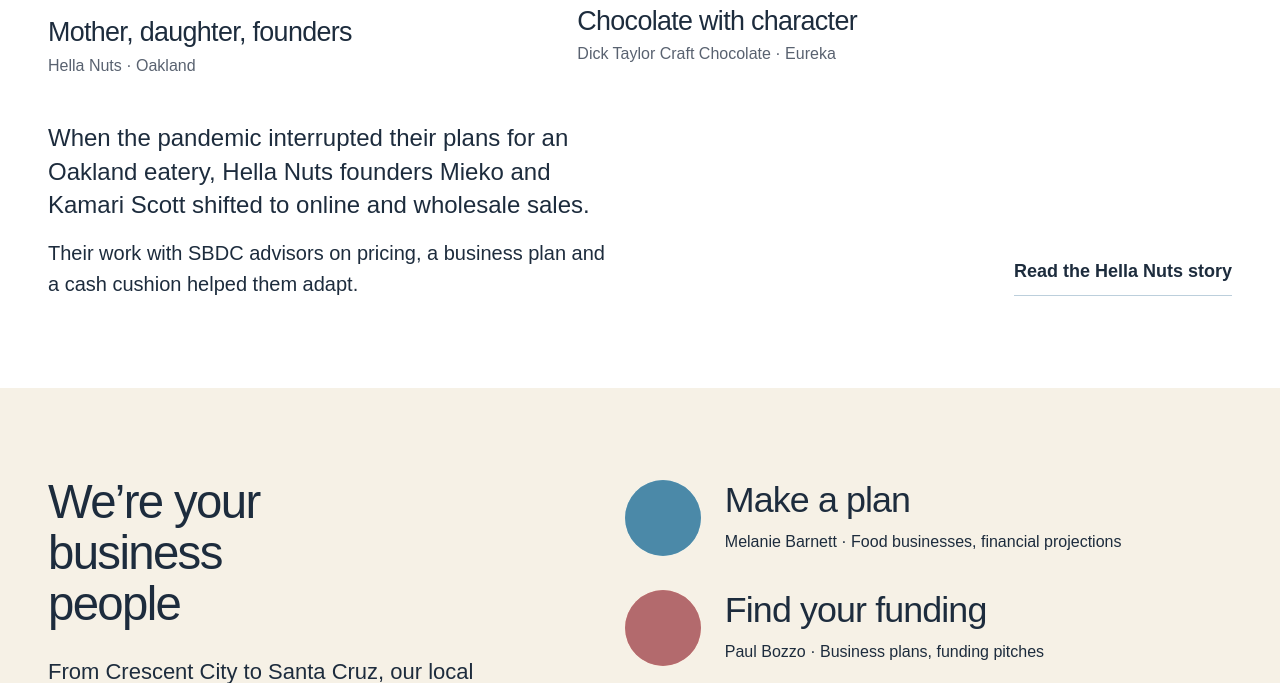
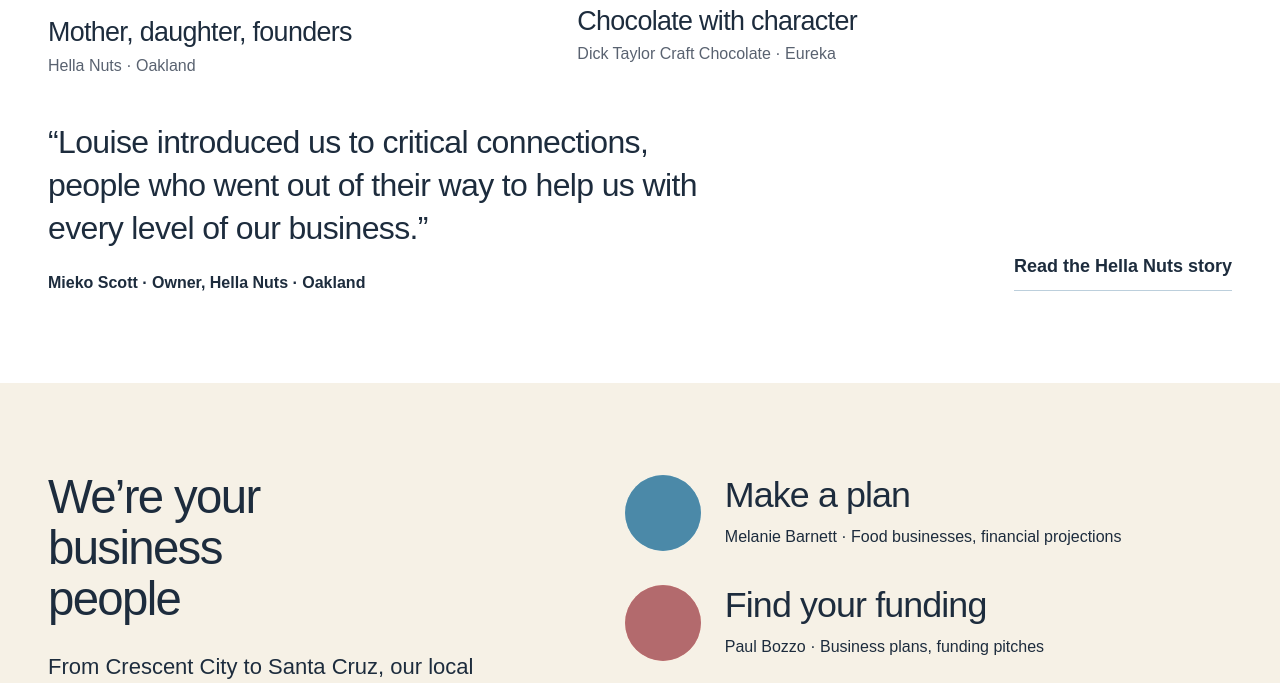
Before and after one commit to aphelps099/MYSBDC27, a PHP site: page /homepage-preview/about.html in a window 1280 px wide. Shown: the part 1729-2412 px from the top of the page. Run offline with PHP 8.4, Linux system fonts and the light colour scheme; some web fonts are replaced; grey boxes are pictures that could not be loaded.

Commit message:
Add sourced client quote within About photo section

```diff
--- a/homepage-preview/about.css
+++ b/homepage-preview/about.css
@@ -165,6 +165,10 @@
 .about-possibility-end p { max-width:none; }
 .about-possibility-end .about-possibility-description { font-size:24px; line-height:1.4; margin-bottom:16px; }
 .about-possibility-end .about-link { flex-shrink:0; margin:0; }
+.about-client-quote { margin:0; max-width:680px; }
+.about-client-quote blockquote { margin:0; padding:0; border:0; }
+.about-client-quote blockquote p { font:400 clamp(24px,2.7vw,32px)/1.35 var(--nova); letter-spacing:-.02em; }
+.about-client-quote figcaption { margin-top:20px; font:600 16px/1.5 var(--nova); letter-spacing:0; }
 .about-people { background:var(--about-cream); color:var(--about-navy); padding:88px 0; }
 .about-people>.shell { display:grid; grid-template-columns:.9fr 1.1fr; column-gap:80px; align-items:start; }
 .about-people h2.about-people-title { grid-column:1; grid-row:1; font:500 clamp(36px,3.7vw,48px)/1.08 var(--nova); letter-spacing:-.035em; max-width:12ch; margin:0 0 26px; }
--- a/homepage-preview/about.html
+++ b/homepage-preview/about.html
@@ -19,7 +19,9 @@
       <figure><img src="https://www.norcalsbdc.org/wp-content/uploads/2021/02/chocolate-friends.jpg" alt="Dick Taylor Craft Chocolate makers with their chocolate and a newspaper feature" width="900" height="900" loading="lazy" decoding="async"><figcaption><span>Chocolate with character</span><small>Dick Taylor Craft Chocolate · Eureka</small></figcaption></figure>
       <figure><img src="https://www.norcalsbdc.org/wp-content/uploads/2026/05/jump-aero-1198x1200.jpeg" alt="Jump Aero first-response aircraft in flight" width="900" height="900" loading="lazy" decoding="async"><figcaption><span>A new way to reach people</span><small>Jump Aero · First-response aviation</small></figcaption></figure>
     </div>
-  <div class="about-possibility-end"><div><p class="about-possibility-description" data-line-reveal>When the pandemic interrupted their plans for an Oakland eatery, Hella Nuts founders Mieko and Kamari Scott shifted to online and wholesale sales.</p><p data-line-reveal>Their work with SBDC advisors on pricing, a business plan and a cash cushion helped them adapt.</p></div><a class="about-link" href="https://www.buttecollegesbdc.com/shared/client-stories/hella-nuts/"><span>Read the Hella Nuts story</span></a></div>
+  <div class="about-possibility-end">
+        <figure class="about-client-quote"><blockquote cite="https://www.buttecollegesbdc.com/shared/client-stories/hella-nuts/"><p data-line-reveal>“Louise introduced us to critical connections, people who went out of their way to help us with every level of our business.”</p></blockquote><figcaption>Mieko Scott · Owner, Hella Nuts · Oakland</figcaption></figure>
+    <a class="about-link" href="https://www.buttecollegesbdc.com/shared/client-stories/hella-nuts/"><span>Read the Hella Nuts story</span></a></div>
 </div></section>
 <section class="about-section about-advisors about-people" id="about-people"><div class="shell">
   <h2 class="about-people-title">We’re your business people</h2>
--- a/wp-theme/mysbdc/assets/css/about.css
+++ b/wp-theme/mysbdc/assets/css/about.css
@@ -165,6 +165,10 @@
 .about-possibility-end p { max-width:none; }
 .about-possibility-end .about-possibility-description { font-size:24px; line-height:1.4; margin-bottom:16px; }
 .about-possibility-end .about-link { flex-shrink:0; margin:0; }
+.about-client-quote { margin:0; max-width:680px; }
+.about-client-quote blockquote { margin:0; padding:0; border:0; }
+.about-client-quote blockquote p { font:400 clamp(24px,2.7vw,32px)/1.35 var(--nova); letter-spacing:-.02em; }
+.about-client-quote figcaption { margin-top:20px; font:600 16px/1.5 var(--nova); letter-spacing:0; }
 .about-people { background:var(--about-cream); color:var(--about-navy); padding:88px 0; }
 .about-people>.shell { display:grid; grid-template-columns:.9fr 1.1fr; column-gap:80px; align-items:start; }
 .about-people h2.about-people-title { grid-column:1; grid-row:1; font:500 clamp(36px,3.7vw,48px)/1.08 var(--nova); letter-spacing:-.035em; max-width:12ch; margin:0 0 26px; }
--- a/wp-theme/mysbdc/inc/about-blocks.php
+++ b/wp-theme/mysbdc/inc/about-blocks.php
@@ -33,6 +33,8 @@ function mysbdc_about_study_copy( $section ) {
 			'contextText' => 'Our advising is confidential and offered at no fee, thanks to support from the SBA, CalOSBA and local partners. The network is hosted by Cal Poly Humboldt’s Sponsored Programs Foundation.',
 			'description' => 'When the pandemic interrupted their plans for an Oakland eatery, Hella Nuts founders Mieko and Kamari Scott shifted to online and wholesale sales.',
 			'supportText' => 'Their work with SBDC advisors on pricing, a business plan and a cash cushion helped them adapt.',
+			'quoteText' => 'Louise introduced us to critical connections, people who went out of their way to help us with every level of our business.',
+			'quoteAttribution' => 'Mieko Scott · Owner, Hella Nuts · Oakland',
 			'linkText' => 'Read the Hella Nuts story',
 			'linkUrl' => 'https://www.buttecollegesbdc.com/shared/client-stories/hella-nuts/',
 			'photo1Image' => 'https://www.norcalsbdc.org/wp-content/uploads/2021/02/Hella-Nuts1.jpeg',
--- a/wp-theme/mysbdc/template-parts/about/possibility.php
+++ b/wp-theme/mysbdc/template-parts/about/possibility.php
@@ -13,5 +13,8 @@ $a = mysbdc_about_attributes( 'possibility', $args['attributes'] ?? array() );
     <figure><img src="<?php echo esc_url( $a[ 'photo' . $i . 'Image' ] ); ?>" alt="<?php echo esc_attr( $a[ 'photo' . $i . 'Alt' ] ); ?>" width="900" height="900" loading="lazy" decoding="async"><figcaption><span><?php echo esc_html( $a[ 'photo' . $i . 'Caption' ] ); ?></span><small><?php echo esc_html( $a[ 'photo' . $i . 'Name' ] ); ?></small></figcaption></figure>
   <?php endfor; ?>
   </div>
-  <div class="about-possibility-end"><div><p class="about-possibility-description" data-line-reveal><?php echo esc_html( $a['description'] ); ?></p><p data-line-reveal><?php echo esc_html( $a['supportText'] ); ?></p></div><a class="about-link" href="<?php echo esc_url( $a['linkUrl'] ); ?>"><span><?php echo esc_html( $a['linkText'] ); ?></span></a></div>
+  <div class="about-possibility-end">
+    <?php if ( '' !== trim( $a['quoteText'] ) ) : ?>
+    <figure class="about-client-quote"><blockquote cite="<?php echo esc_url( $a['linkUrl'] ); ?>"><p data-line-reveal>“<?php echo esc_html( $a['quoteText'] ); ?>”</p></blockquote><figcaption><?php echo esc_html( $a['quoteAttribution'] ); ?></figcaption></figure>
+    <?php else : ?><div><p class="about-possibility-description" data-line-reveal><?php echo esc_html( $a['description'] ); ?></p><p data-line-reveal><?php echo esc_html( $a['supportText'] ); ?></p></div><?php endif; ?><a class="about-link" href="<?php echo esc_url( $a['linkUrl'] ); ?>"><span><?php echo esc_html( $a['linkText'] ); ?></span></a></div>
 </div></section>
```
Also changed, not shown: wp-theme/mysbdc/blocks/about-possibility/block.json (+8 -0 lines), wp-theme/mysbdc/blocks/about-possibility/fields.json (+10 -0 lines).
